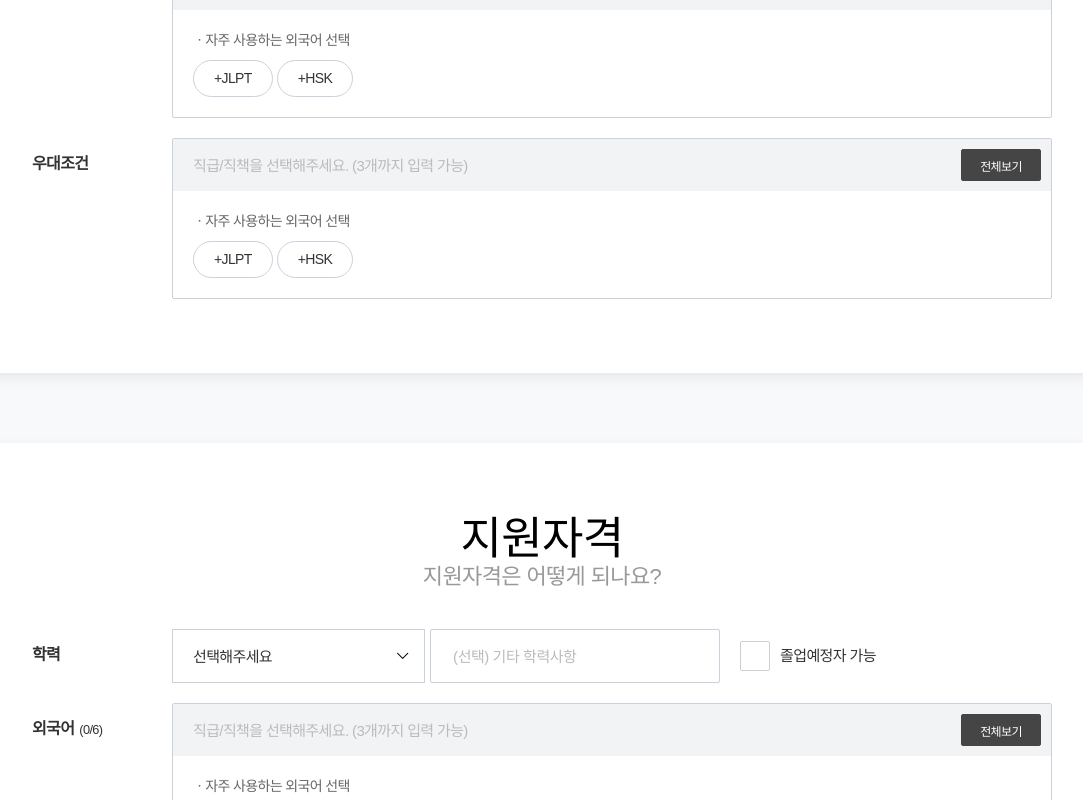
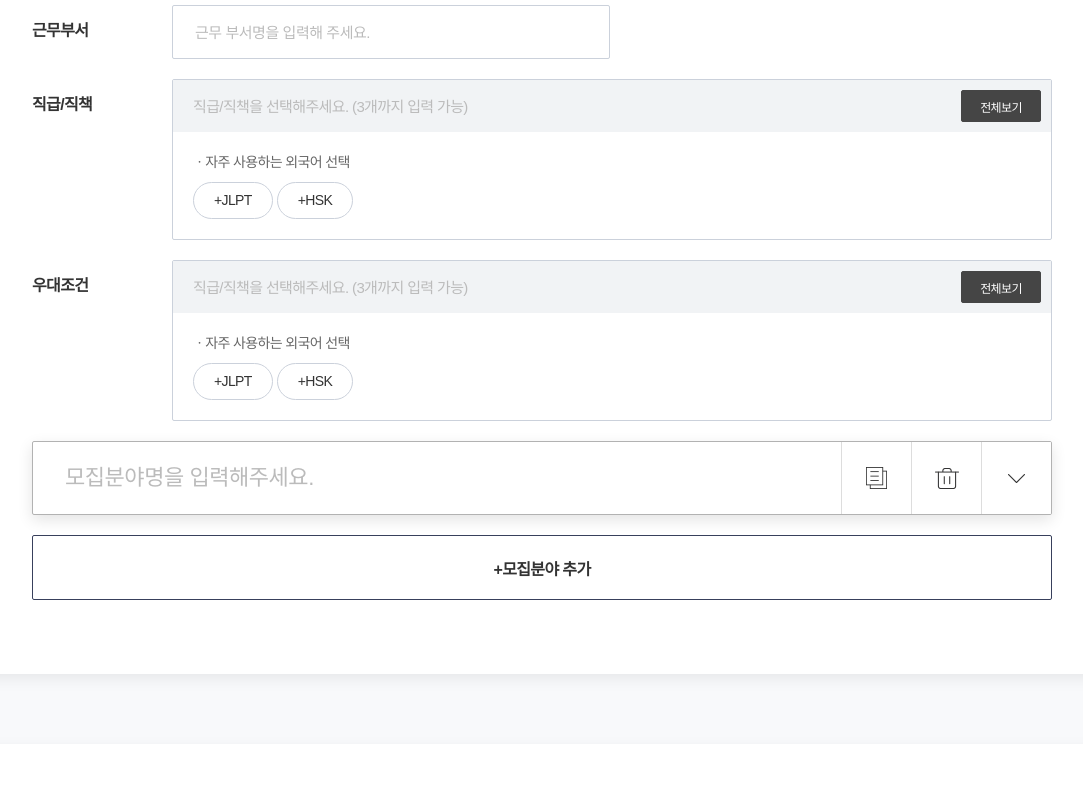
Before and after one commit to leemheeje/career_jobpost, a React (Create React App) app in the folder my-app/: page / in a window 1280 px wide. Shown: the part 802-1602 px from the top of the page, without its empty margins (98-1181 px from the left). Built offline with nearby package versions, Linux system fonts and the light colour scheme.

Commit message:
모집분야 복사 컴포넌트 추가

```diff
--- a/my-app/package.json
+++ b/my-app/package.json
@@ -39,5 +39,6 @@
       "last 1 firefox version",
       "last 1 safari version"
     ]
-  }
+  },
+  "homepage": "./"
 }
--- a/my-app/src/components/layout/Container.js
+++ b/my-app/src/components/layout/Container.js
@@ -1,13 +1,13 @@
 import React from 'react';
 import {
-	Jobpost_Recruitment,
-	Jobpost_Eligibility,
-	Jobpost_WorkiCondition,
-	Jobpost_HowToApply,
-	Jobpost_ContactInformation,
-	Jobpost_CompanyInformation,
-	Jobpost_Template,
-	Jobpost_RecruitGreeting
+	JobpostRecruitment,
+	JobpostEligibility,
+	JobpostWorkiCondition,
+	JobpostHowToApply,
+	JobpostContactInformation,
+	JobpostCompanyInformation,
+	JobpostTemplate,
+	// JobpostRecruitGreeting
 } from 'jobposts';
 import { styled } from 'components/styles/stitches.config';
 import InnerWrapping from 'components/InnerWrapping';
@@ -18,14 +18,14 @@ const Container = () => {
 	return (
 		<JbContentsArea>
 			<InnerWrapping>
-				<Jobpost_Recruitment />
-				<Jobpost_Eligibility />
-				<Jobpost_WorkiCondition />
-				<Jobpost_HowToApply />
-				<Jobpost_ContactInformation />
-				<Jobpost_CompanyInformation />
-				<Jobpost_Template />
-				{/* <Jobpost_RecruitGreeting /> */}
+				<JobpostRecruitment />
+				<JobpostEligibility />
+				<JobpostWorkiCondition />
+				<JobpostHowToApply />
+				<JobpostContactInformation />
+				<JobpostCompanyInformation />
+				<JobpostTemplate />
+				{/* <JobpostRecruitGreeting /> */}
 				<div className='TXTC MT50'>
 					<Button size="lg" className="org " style={{ minWidth: 300 }}>채용공고 등록완료</Button><br />
 					<Text className='MT15' style={{ lineHeight: '26px' }}>
--- a/my-app/src/jobposts/Jobpost_Recruitment.js
+++ b/my-app/src/jobposts/Jobpost_Recruitment.js
@@ -1,22 +1,21 @@
 import React from 'react';
 import Section from 'components/Section';
 import FormLayout from 'jobposts/components/Form_Layout';
-import { SortIndialogWrapping, SortCateDicButton, SortContDicButton } from 'jobposts/components/Sort_InDialog';
+import RecruitDuplicate from 'jobposts/components/Recruit_Duplicate';
 import { SortWrapping, Sorted, FavSorted } from 'jobposts/components/Sort_Layout';
-import { AddformWrapping, AddformRow } from 'jobposts/components/Addform_Layout';
 import Row from 'components/Row';
 import Colum from 'components/Colum';
 import Text from 'components/Text';
 import Select from 'components/Select';
 import { Input, Checkbox } from 'components/Input';
-// import Dialog from 'components/Dialog';
-// import { Tag, TagGroup } from 'components/Tag';
 
 
 const Jobpost_Recruitment = () => {
 	return (
+		<Section title="모집분야" stitle="어떤 업무를 담당할 인재를 채용하시나요?">
+			<RecruitDuplicate className="MT50" initalize={(
+				['', ''].map((item, key) => (
 					<>
-			<Section title="모집분야" stitle="어떤 업무를 담당할 인재를 채용하시나요?">
 						<FormLayout label="모집분야" className="required MT40">
 							<Row>
 								<Colum col7>
@@ -81,24 +80,13 @@ const Jobpost_Recruitment = () => {
 							<SortWrapping>
 								<Sorted />
 								<FavSorted />
-						{/* <AddformWrapping>
-							<AddformRow>
-								asdf
-							</AddformRow>
-						</AddformWrapping> */}
 							</SortWrapping>
 						</FormLayout>
-				{/* <FormLayout label='우대조건'>
-					<Dialog>
-						<SortIndialogWrapping sortCategoryArea={(
-							["취업보호.장려", "취업보호.장려2"].map((item, key) => <SortCateDicButton onClick={() => alert(key)} key={key}>{item}</SortCateDicButton>)
-						)} sortContentArea={(
-							["취업보호.장려", "취업보호.장려2"].map((item, key) => <SortContDicButton onClick={() => alert(key)} key={key}>{item}</SortContDicButton>)
-						)} />
-					</Dialog>
-				</FormLayout> */}
+					</>
+				))
+			)}>
+			</RecruitDuplicate>
 		</Section>
-		</>
 	);
 }
 
--- /dev/null
+++ b/my-app/src/jobposts/components/Recruit_Duplicate.js
@@ -0,0 +1,133 @@
+import React from 'react';
+import { styled } from 'components/styles/stitches.config';
+
+const RecruitDuplicate = ({
+	initalize,
+	...props
+}) => {
+	return (
+		<MRecruitDuplicate className='jbGlbNmAreaWrapping'>
+			{/* foreach:S */}
+			{
+				Array.isArray(initalize)
+					?
+					initalize.map((item, key) => {
+						return (
+							<RecruitDuplicateList isShow={(key === 0 ? true : false)} key={key} item={item} />
+						)
+					})
+					: ''
+			}
+			{/* foreach:E */}
+			{/* 모집분야 추가 버튼:S */}
+			<button className="jbSectAddButton MT20" style={{
+				"display": "block",
+				"width": "100%",
+				"clear": "both",
+				"fontSize": "16px",
+				"fontWeight": "bold",
+				"color": "#333",
+				"border": "1px solid #38405c",
+				"borderRadius": "2px",
+				"background": "#fff",
+				"height": "65px",
+			}}>+모집분야 추가</button>
+			{/* 모집분야 추가 버튼:E */}
+		</MRecruitDuplicate>
+	);
+}
+const RecruitDuplicateList = ({
+	isShow,
+	item,
+	...props
+}) => {
+	return (
+		<MRecruitDuplicateList className={`jbGlbNmLists ${isShow ? 'show' : ''}`}>
+			{/* 모집분야명 입력:S */}
+			<div className="jbGlbNmArea">
+				<div className="insrtNmArea">
+					<input type="text" placeholder="모집분야명을 입력해주세요." readOnly />
+					<div className="btnswa">
+						<button className="tnbx tp1" title="모집분야 복사"></button>
+						<button className="tnbx tp2" title="모집분야 삭제"></button>
+						<button className="tnbx tp3" title="모집분야 확장"></button>
+					</div>
+				</div>
+			</div>
+			{/* 모집분야명 입력:E */}
+			<div className="jbGlbTogArea">
+				{item}
+			</div>
+		</MRecruitDuplicateList>
+	)
+}
+
+const MRecruitDuplicateList = styled('div', {
+	marginTop: 48,
+	"&+&": {
+		marginTop: 20,
+	},
+	"& .jbGlbTogArea": {
+		display: "none",
+	},
+	"& .insrtNmArea": {
+		"border": "1px solid #b2b2b2",
+		"border-radius": "2px",
+		"overflow": "hidden",
+		"background": "#fff",
+		"box-shadow": "0 5px 15px rgba(0,0,0,0.11)",
+		"padding-right": "210px",
+		"position": "relative",
+		"& input": {
+			"border": "none",
+			"background": "none",
+			"box-shadow": "none",
+			"display": "block",
+			"height": "72px",
+			"font-size": "22px",
+			"text-indent": "30px",
+			"color": "#000",
+			"width": "100%",
+		},
+		"& .btnswa": {
+			"position": "absolute",
+			"right": "0",
+			"top": "0",
+			"&:after": {
+				"content": "",
+				"display": "table",
+				"clear": "both",
+			},
+			"& .tnbx": {
+				"width": "70px",
+				"height": "72px",
+				"border": "none",
+				"border-left": "1px solid #ddd",
+				"background": "#fff no-repeat center center",
+				"float": "left",
+				"&.tp1": {
+					backgroundImage: `url(${require("assets/images/jobposts/btnswa_tp1.png")})`,
+				},
+				"&.tp2": {
+					backgroundImage: `url(${require("assets/images/jobposts/btnswa_tp2.png")})`,
+				},
+				"&.tp3": {
+					backgroundImage: `url(${require("assets/images/jobposts/btnswa_tp3.png")})`,
+				},
+			}
+		}
+	}
+})
+const MRecruitDuplicate = styled('div', {
+	"& .jbGlbNmLists.show .jbGlbTogArea": {
+		display: 'block',
+	},
+	"& .jbGlbNmLists.show .jbGlbNmArea .insrtNmArea": {
+		borderColor: "#454545",
+	},
+	"& .jbGlbNmLists.show .jbGlbNmArea .insrtNmArea .btnswa .tnbx.tp3": {
+		backgroundImage: `url(${require("assets/images/jobposts/btnswa_tp3_up.png")})`,
+	}
+})
+
+export default RecruitDuplicate;
```
Also changed, not shown: my-app/src/jobposts/index.js (+8 -8 lines). Lines whose indentation alone changed are shown as unchanged.
